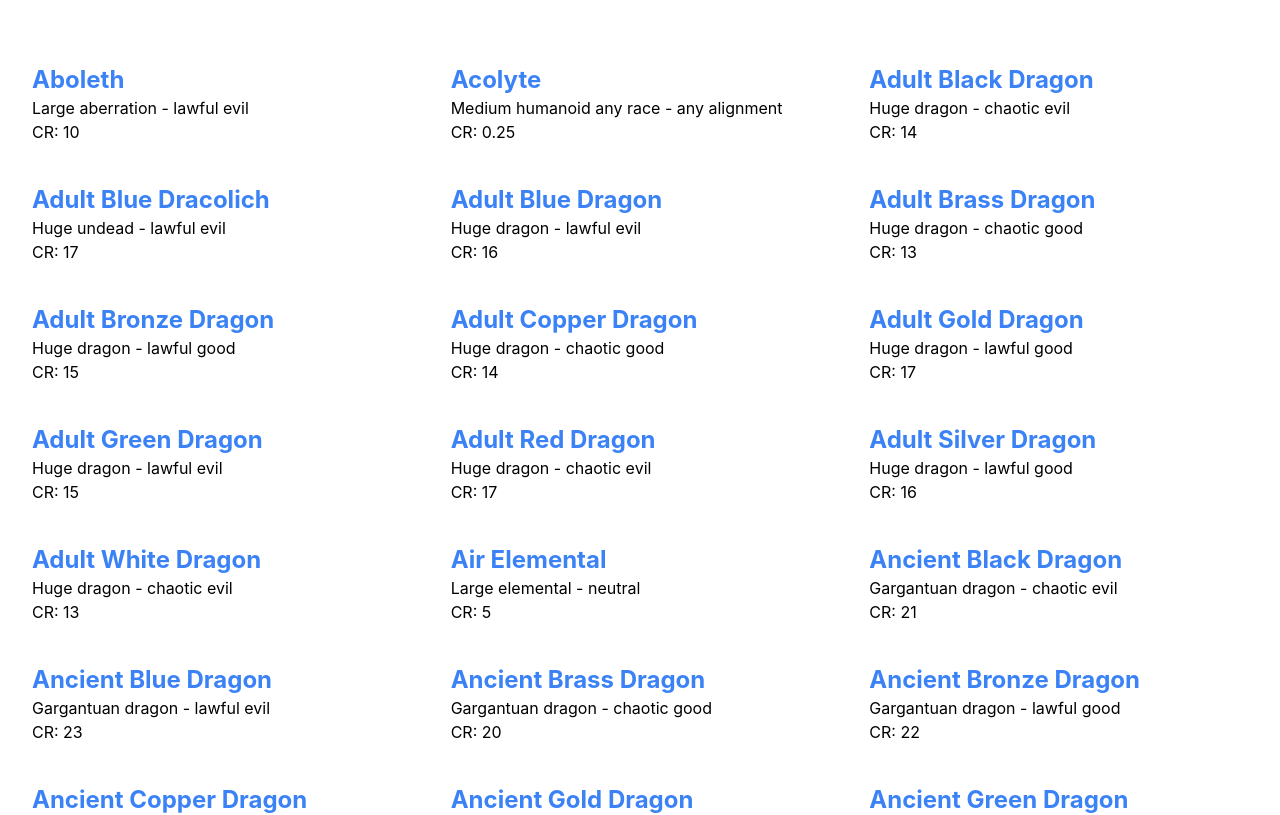
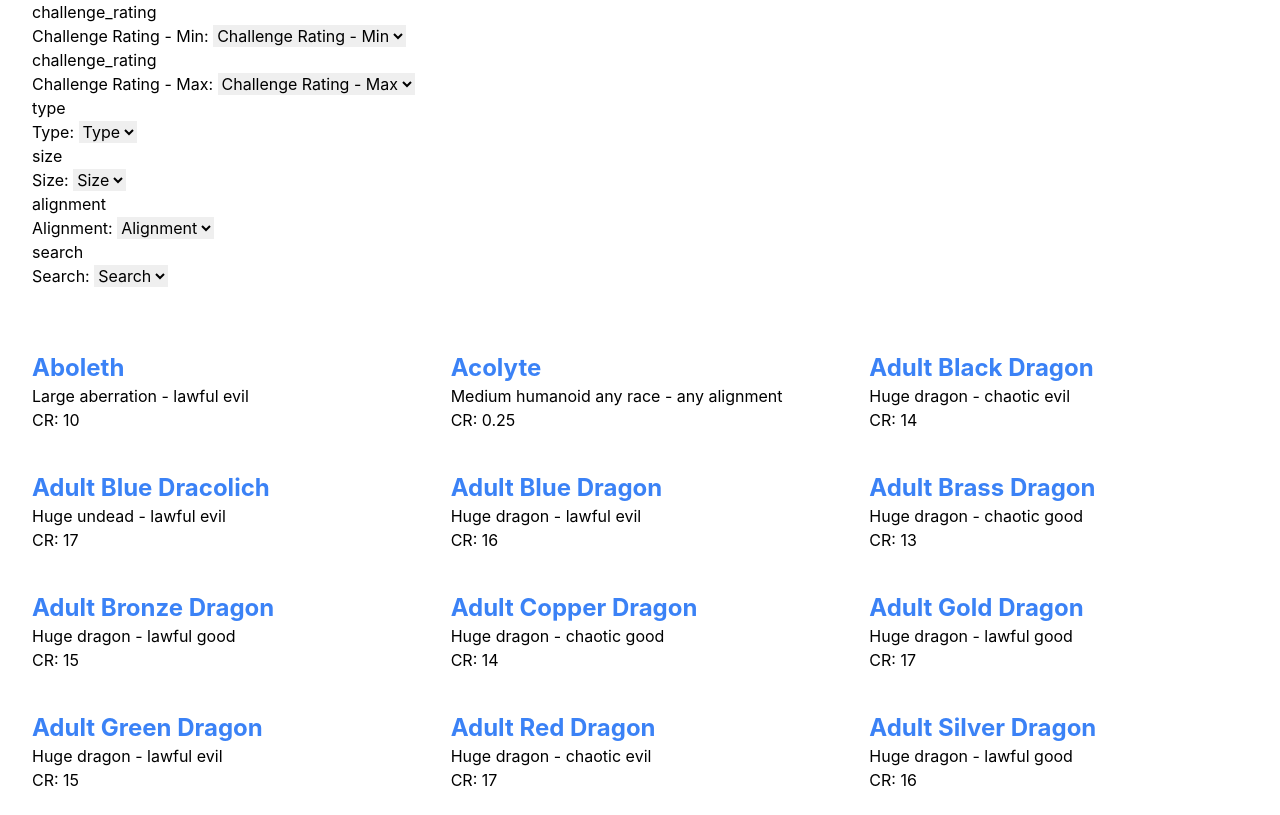
Before and after one commit to gthayer/monster-manager-next, a Next.js app: page / in a window 1280 px wide. Shown: the top 815 px of the page. Built offline with nearby package versions, Linux system fonts and the light colour scheme.

Commit message:
header, footer, starting filters

```diff
--- a/components/card.js
+++ b/components/card.js
@@ -1,5 +1,5 @@
 import Link from 'next/link';
-import { slugifyName } from '../lib/monsters.js';
+import { slugifyName } from '../lib/helpers';
 
 export default function card({monster}) {
 	return (
--- /dev/null
+++ b/components/filter.js
@@ -0,0 +1,15 @@
+export default function filter({filter, label}) {
+	return (
+		<>
+			{filter}
+			<div>
+				<label>{label}: </label>
+				<select name={filter}>
+					<option value="">{label}</option>
+				</select>
+			</div>
+		</>
+	);
+}
+
+// {this.state.filter.map((option,i) => <option key={i} value={option}>{option}</option>)}
--- /dev/null
+++ b/components/filters.js
@@ -0,0 +1,14 @@
+import Filter from './filter';
+
+export default function filters() {
+	return (
+		<>
+			<Filter filter="challenge_rating" label="Challenge Rating - Min"/>
+			<Filter filter="challenge_rating" label="Challenge Rating - Max"/>
+			<Filter filter="type" label="Type"/>
+			<Filter filter="size" label="Size"/>
+			<Filter filter="alignment" label="Alignment"/>
+			<Filter filter="search" label="Search"/>
+		</>
+	);
+}
--- /dev/null
+++ b/components/footer.js
@@ -0,0 +1,9 @@
+export default function footer() {
+	return (
+		<footer className="grid grid-cols-3 gap-4">
+			<p><strong>An interactive Dungeons and Dragons 5e Monster Manual built on React.js.</strong></p>
+			<p>Some content used under the <a href="http://www.opengamingfoundation.org/ogl.html" target="_blank" title="Open Gaming License" rel="noreferrer">Open Gaming License.</a></p>
+			<p><a href="https://github.com/gthayer/monster-manager" target="_blank" title="Contribute on GitHub" rel="noreferrer">Contribute on GitHub!</a></p>
+		</footer>
+	)
+}
--- /dev/null
+++ b/components/header.js
@@ -0,0 +1,9 @@
+import Filters from "./filters"
+
+export default function Header() {
+	return (
+		<>
+			<Filters/>
+		</>
+	)
+}
--- a/components/layout.js
+++ b/components/layout.js
@@ -2,6 +2,8 @@ import Head from 'next/head'
 import Image from 'next/image'
 import Link from 'next/link'
 import styles from './layout.module.css'
+import Header from './header'
+import Footer from './footer'
 
 export default function Layout({ children, home }) {
 	return (
@@ -10,6 +12,8 @@ export default function Layout({ children, home }) {
 				<meta name="description" content="Generated by create next app" />
 				<link rel="icon" href="/favicon.ico" />
 			</Head>
+
+			<Header/>
 
 			<div className="grid grid-cols-2 gap-4">
 
@@ -43,11 +47,7 @@ export default function Layout({ children, home }) {
 				<main>{children}</main>
 			</main>
 
-			<footer className="grid grid-cols-3 gap-4">
-				<p><strong>An interactive Dungeons and Dragons 5e Monster Manual built on React.js.</strong></p>
-				<p>Some content used under the <a href="http://www.opengamingfoundation.org/ogl.html" target="_blank" title="Open Gaming License" rel="noreferrer">Open Gaming License.</a></p>
-				<p><a href="https://github.com/gthayer/monster-manager" target="_blank" title="Contribute on GitHub" rel="noreferrer">Contribute on GitHub!</a></p>
-			</footer>
+			<Footer/>
 	  </div>
 	)
 }
--- a/pages/index.js
+++ b/pages/index.js
@@ -1,9 +1,11 @@
 import Head from 'next/head'
 import Image from 'next/image'
 import styles from '../styles/Home.module.css'
+import Header from '../components/header'
 import Archive from '../components/archive'
+import Footer from '../components/footer'
 
-import { getMonsters } from '../lib/monsters'
+import { getMonsters } from '../lib/helpers'
 
 export default function Home({monsters}) {
   return (
@@ -14,22 +16,13 @@ export default function Home({monsters}) {
         <link rel="icon" href="/favicon.ico" />
       </Head>
 
+      <Header/>
+
       <main className={styles.main}>
         <Archive monsters={monsters} />
       </main>
 
-      <footer className={styles.footer}>
-        <a
-          href="https://vercel.com?utm_source=create-next-app&utm_medium=default-template&utm_campaign=create-next-app"
-          target="_blank"
-          rel="noopener noreferrer"
-        >
-          Powered by{' '}
-          <span className={styles.logo}>
-            <Image src="/vercel.svg" alt="Vercel Logo" width={72} height={16} />
-          </span>
-        </a>
-      </footer>
+      <Footer/>
     </div>
   )
 }
--- a/pages/monsters/[id].js
+++ b/pages/monsters/[id].js
@@ -1,7 +1,7 @@
 import Head from 'next/head'
 import Layout from '../../components/layout'
 import Action from '../../components/action'
-import { getAllMonsterIds, getMonsterData } from '../../lib/monsters'
+import { getAllMonsterIds, getMonsterData } from '../../lib/helpers'
 
 export default function Monster({ postData }) {
 
```
Also changed, not shown: lib/helpers.js (renamed from lib/monsters.js).
